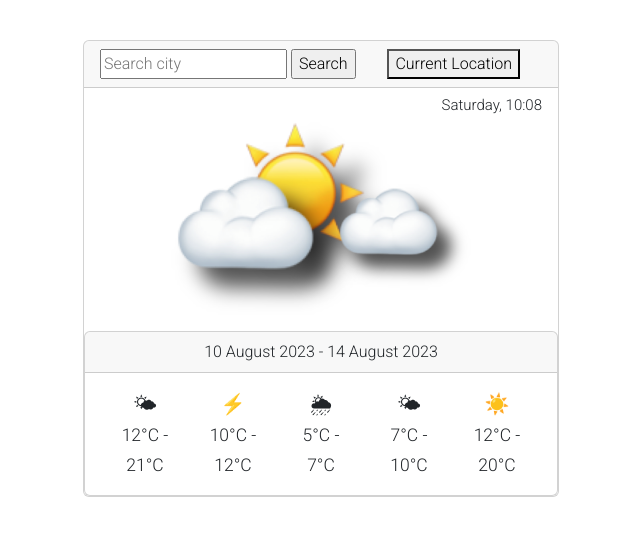
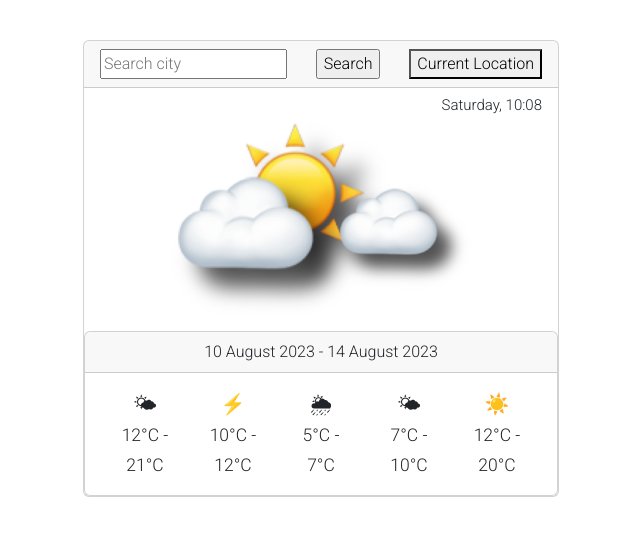
Before and after one commit to olgsob/weather-app-project, a plain HTML site: page index.html in a window 1280 px wide. Shown: the whole page, without its empty margins (319-959 px from the left). Drawn offline with nearby package versions, Linux system fonts and the light colour scheme; no server answers; a web font is replaced by a local one.

Commit message:
search tab slightly changed

```diff
--- a/index.html
+++ b/index.html
@@ -27,15 +27,21 @@
     <div class="container">
       <div class="card">
         <div class="card-header top-card">
-          <form class="change-city-form" action="/submit">
+          <div>
+            <form action="/submit">
             <input
               type="text"
               name="search-location"
               placeholder="Search city"
               id="search-input"
             />
+          </div>
+          <div>
             <input type="submit" value ="Search" />
+          </div>
+          <div>
             <button id = "location-button">Current Location</button>
+          </div>
           </form>
 
         </div>
--- a/src/styles.css
+++ b/src/styles.css
@@ -24,9 +24,7 @@ ul {
   font-size: 15px;
 }
 
-#location-button {
-  margin: 0px 0px 0px 28px;
-}
+
 
 #temperature {
   font-size: 33px;
@@ -53,9 +51,6 @@ img {
 .bottom-card {
   text-align: center;
 }
-form.hange-city-form {
-  text-align: left;
-}
 
 .first-line {
 display: flex;
@@ -65,3 +60,9 @@ justify-content: space-between;
 #local-time {
   font-size: 15px;
 }
+
+.card-header.top-card {
+  display: flex;
+  justify-content: space-between;
+
+}
```
